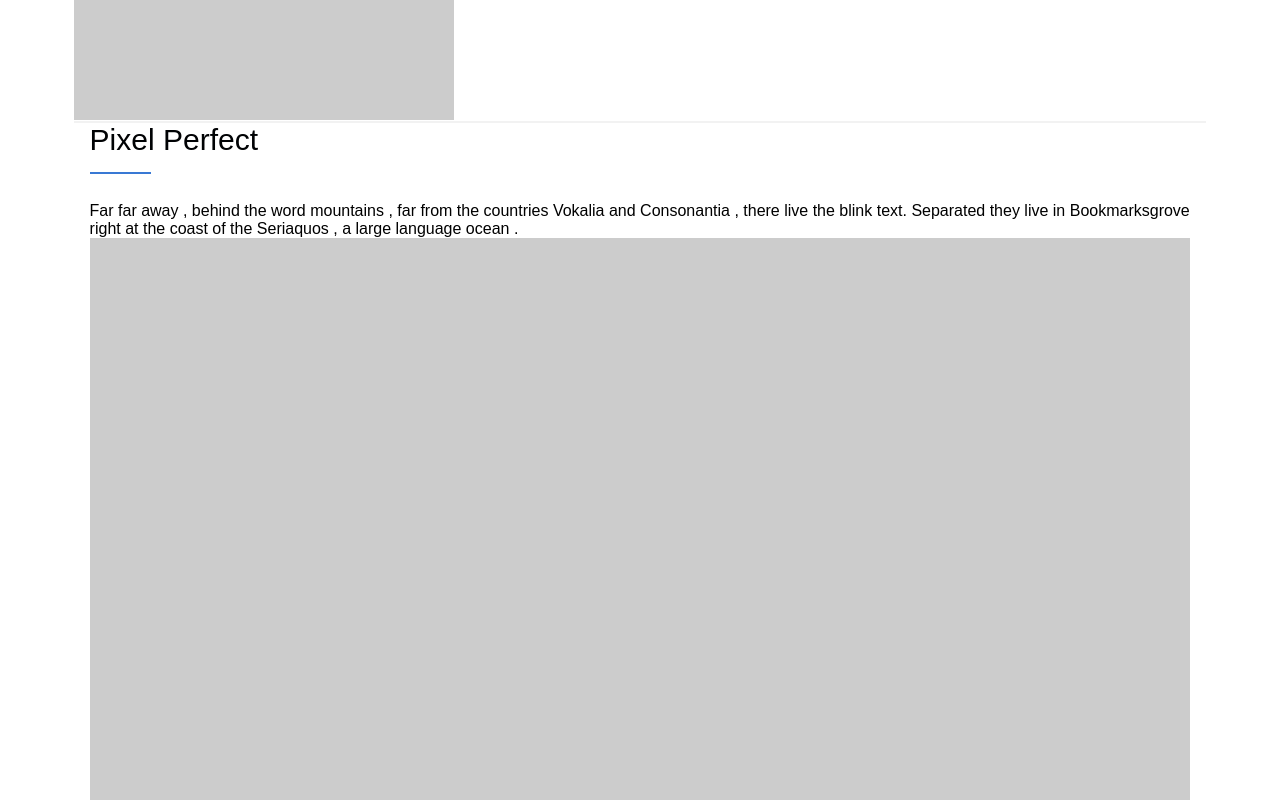
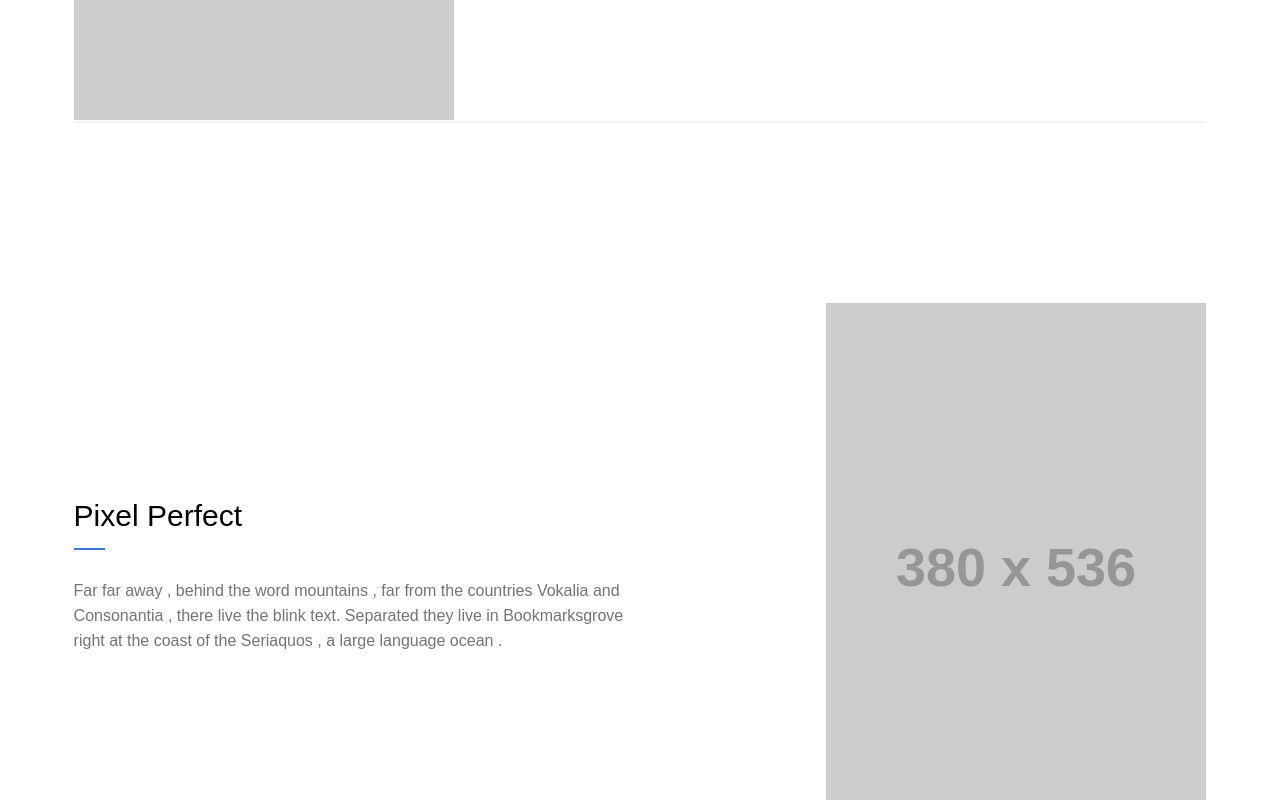
Before and after one commit to ahsanaaxioned/landing-task, a plain HTML site: page index.html in a window 1280 px wide. Shown: the part 1500-2300 px from the top of the page. Drawn offline with Linux system fonts and the light colour scheme; placeholder pictures from the web are drawn by us.

Commit message:
group section added

```diff
--- a/assets/css/style.css
+++ b/assets/css/style.css
@@ -234,17 +234,17 @@ li {
   position: absolute;
   top: 30%;
   right: 5.8%;
-  box-shadow:1px 1px 1px rgba(0, 0, 0, 0.35);
+  box-shadow: 1px 1px 1px rgba(0, 0, 0, 0.35);
 }
 
-.figure .img1:hover{
+.figure .img1:hover {
   z-index: 1;
   transform: scale(1.1);
   transition: all .3s ease;
 
 }
 
-.figure .img2:hover{
+.figure .img2:hover {
   transform: scale(1.1);
   transition: all .3s ease;
 }
@@ -286,7 +286,7 @@ li {
   text-transform: capitalize;
 }
 
-.btn{
+.btn {
   padding-top: 30px;
 }
 
@@ -299,27 +299,28 @@ li {
   font-size: 16px;
 }
 
-.btn a:hover{
+.btn a:hover {
   border: 2px solid #4087ED;
   background-color: #fff;
   color: #4087ED;
   transition: all .3S ease;
 }
 
-.btn .para-span{
+.btn .para-span {
   display: inline-block;
   text-transform: capitalize;
 }
 
-.btn a::before{
+.btn a::before {
   padding-right: 5px;
   content: "\f179";
   float: left;
   font-family: "FontAwesome";
 }
+
 /* banner section end here */
 /* shop section start here */
-.shope .wrapper{
+.shope .wrapper {
   width: 88.5%;
   padding-top: 285px;
   display: flex;
@@ -327,16 +328,16 @@ li {
   border-bottom: 2px solid #f2f2f2;
 }
 
-.shope .image{
+.shope .image {
   flex-basis: 33.6%;
 }
 
-.sub-heading{
+.sub-heading {
   padding: 208px 0 176px;
   flex-basis: 48.8%;
 }
 
-.heading{
+.heading {
   padding-bottom: 45px;
   position: relative;
   color: #000204;
@@ -344,17 +345,42 @@ li {
   text-transform: capitalize;
 }
 
-.heading::before{
+.heading::before {
   content: "";
   width: 5.6%;
-  height: 2px ;
+  height: 2px;
   display: block;
   position: absolute;
   top: 62%;
   background-color: #3979D4;
 }
 
-.sub-heading p{
+.sub-heading p {
+  color: #747474;
+  font-size: 16px;
+  line-height: 25px;
+}
+
+/* shop section end here */
+/* group section start here */
+.group .wrapper {
+  width: 88.5%;
+  padding-top: 180px;
+  display: flex;
+  justify-content: space-between;
+  border-bottom: 2px solid #f2f2f2;
+}
+
+.pixel {
+  padding: 196px 0 176px;
+  flex-basis: 48.8%;
+}
+
+.group .image-1 {
+  flex-basis: 33.6%;
+}
+
+.pixel p {
   color: #747474;
   font-size: 16px;
   line-height: 25px;
```
